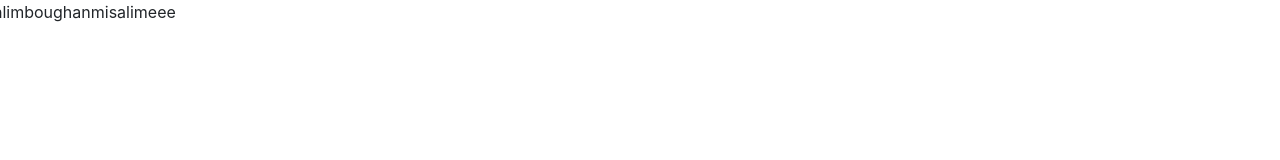
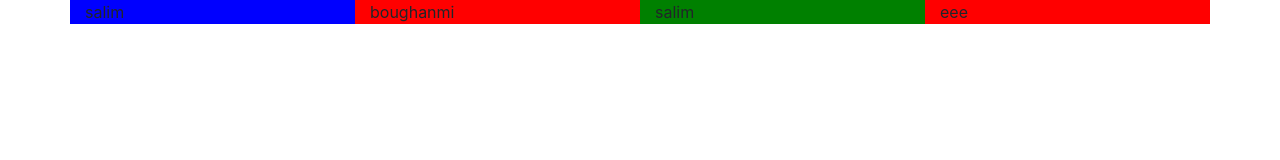
Before and after one commit to Salimboughanmi/bootstrap, a plain HTML site: page index.html in a window 1280 px wide. Drawn offline with Linux system fonts and the light colour scheme.

Commit message:
col with bootstrap

```diff
--- a/index.html
+++ b/index.html
@@ -7,11 +7,13 @@
     <title>Document</title>
   </head>
   <body>
-    <div class="row">
-      <div>salim</div>
-      <div>boughanmi</div>
-      <div>salim</div>
-      <div>eee</div>
+    <div class="container bg-danger" style="background: green">
+      <div class="row">
+        <div class="col-3" style="background: blue">salim</div>
+        <div class="col-3" style="background: red">boughanmi</div>
+        <div class="col-3" style="background: green">salim</div>
+        <div class="col-3" style="background: red">eee</div>
+      </div>
     </div>
 
     <script src="bootstrap-4.0.0-dist/js/jquery-3.7.1.min.js"></script>
```
